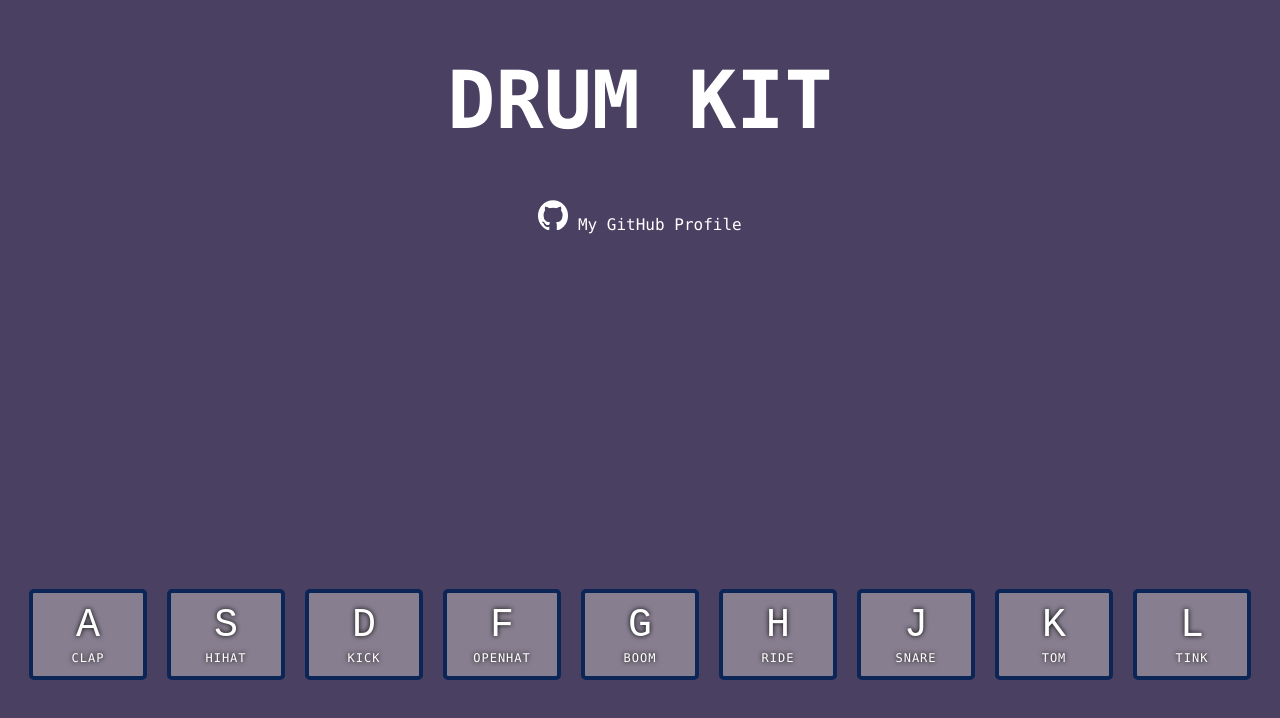
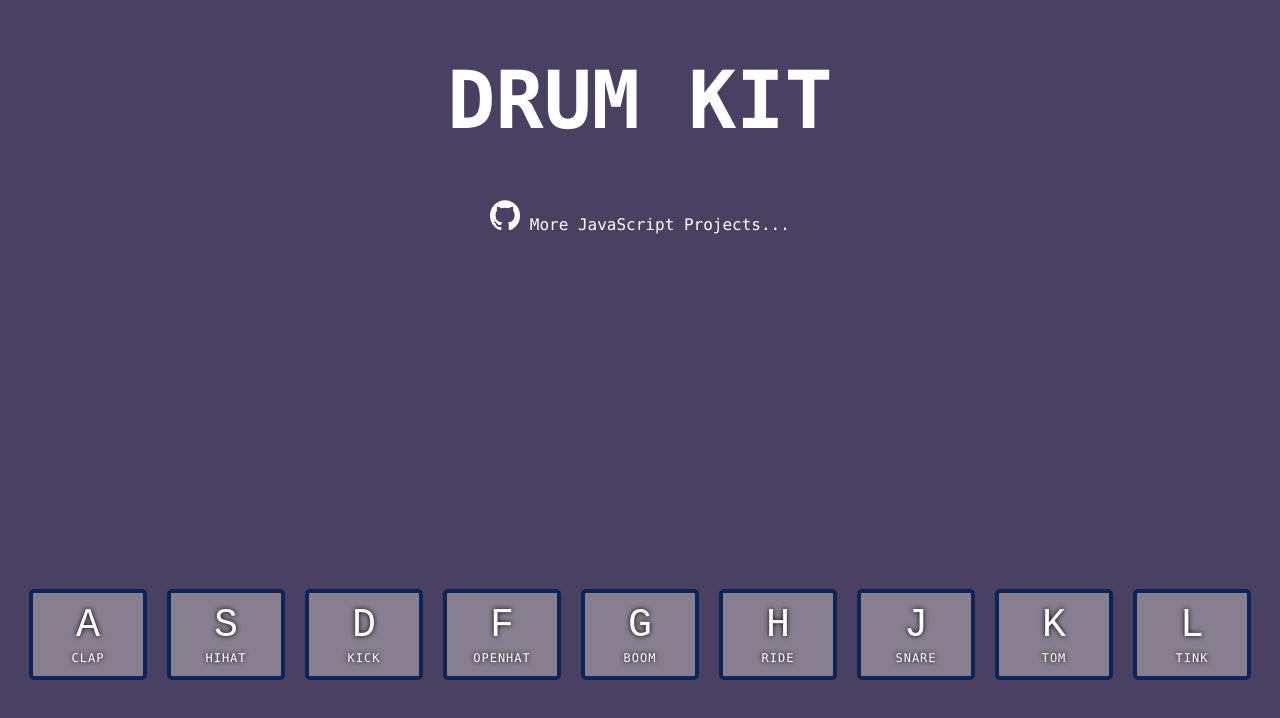
Before and after one commit to so647/so647.github.io, a plain HTML site: page Drum Kit/DrumKit.html in a window 1280 px wide. Drawn offline with Linux system fonts and the light colour scheme.

Commit message:
Update DrumKit.html

```diff
--- a/Drum Kit/DrumKit.html
+++ b/Drum Kit/DrumKit.html
@@ -7,9 +7,9 @@
 </head>
 <body>
   <h1>DRUM KIT</h1>
-  <a class="githublink" href="https://github.com/so647" style="text-decoration: none; color: white; font-size: 16px;">
+  <a class="githublink" href="https://github.com/so647/JavaScriptProjects" style="text-decoration: none; color: white; font-size: 16px;">
     <img src="githublogo.png" alt="GitHub Profile" style="width: 30px; height: 30px;" />
-    My GitHub Profile
+    More JavaScript Projects...
   </a>
 <div class="keys">
   <div data-key="KeyA" class="key">
```
